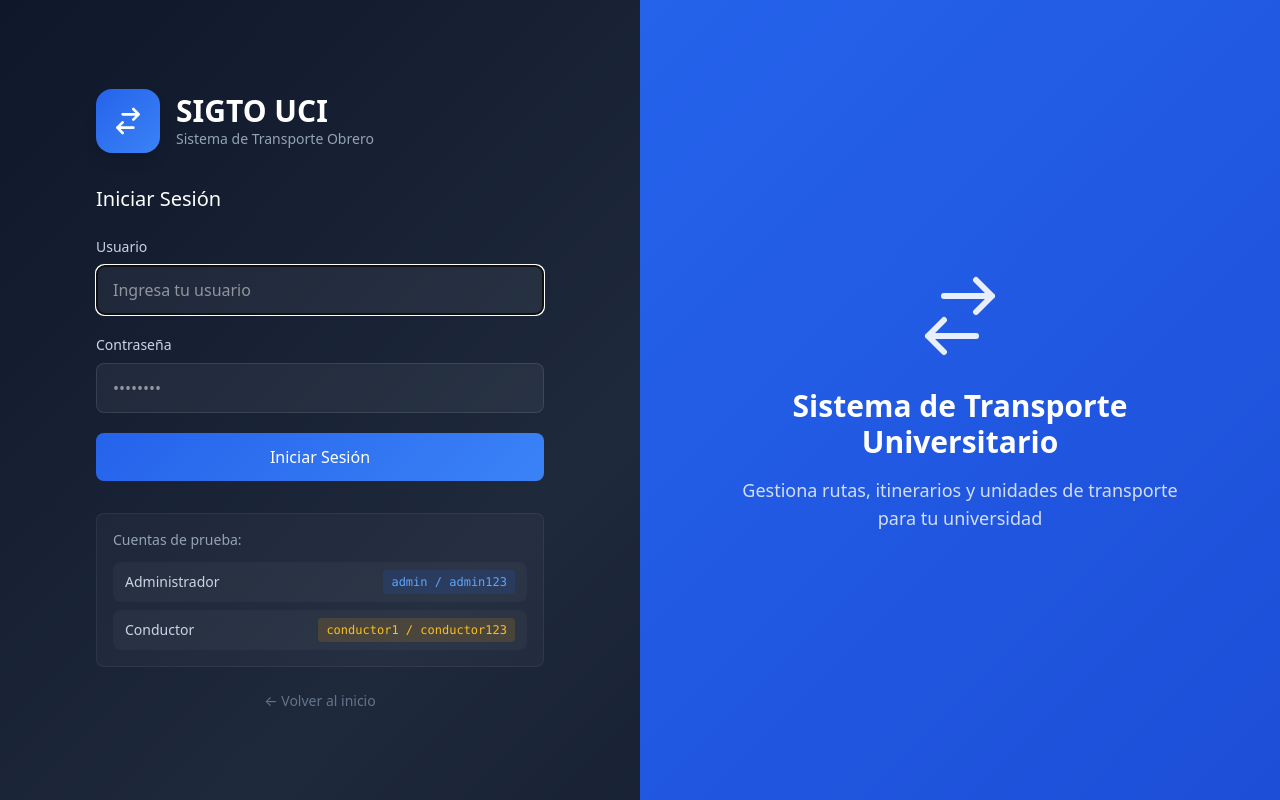
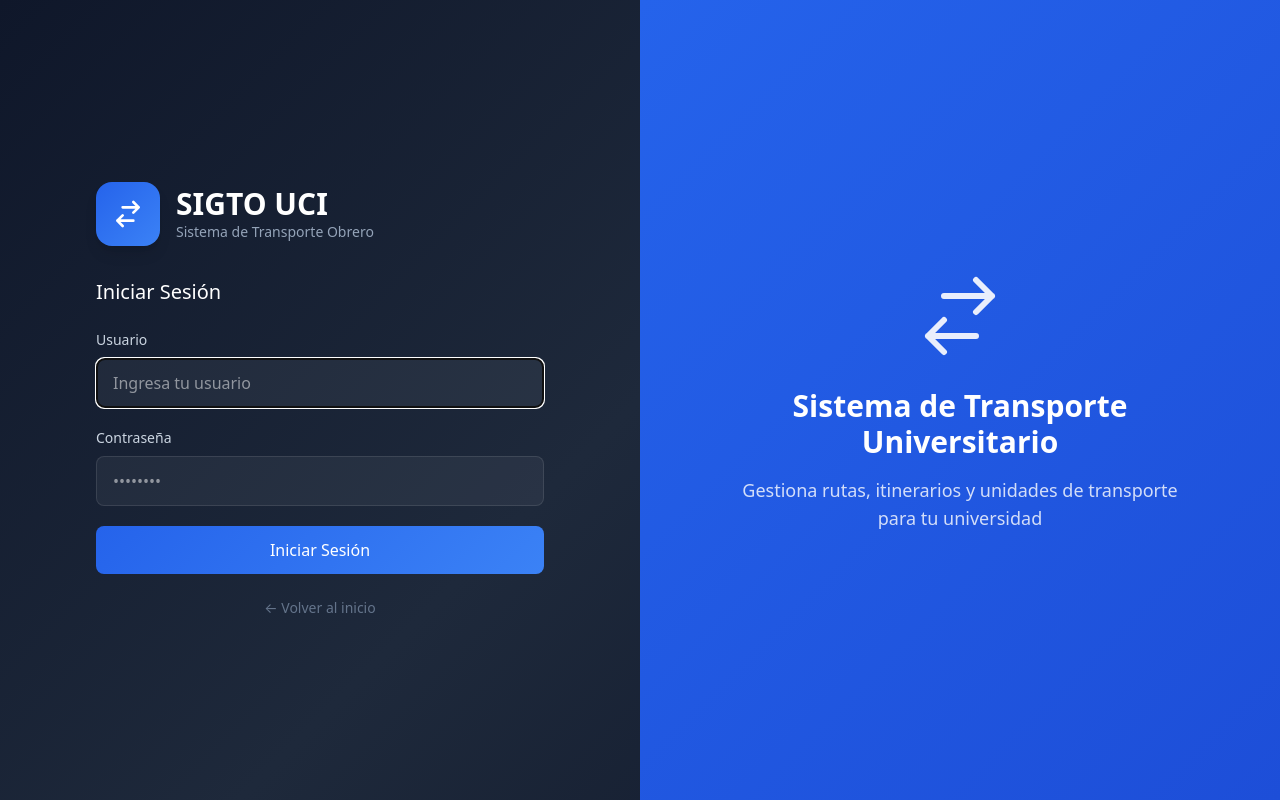
Before and after one commit to focusonmy/SIGTO-UCI, a React (Vite) app: page /login in a window 1280 px wide. Built offline with nearby package versions, Linux system fonts and the light colour scheme; no server answers.

Commit message:
Remove test credentials from login page (security fix)

```diff
--- a/src/pages/Login.jsx
+++ b/src/pages/Login.jsx
@@ -123,19 +123,7 @@ export default function Login() {
             </button>
           </form>
 
-          <div className="mt-8 p-4 rounded-lg" style={{ background: 'rgba(255,255,255,0.03)', border: '1px solid rgba(255,255,255,0.06)' }}>
-            <p className="text-sm font-medium mb-3" style={{ color: '#94a3b8' }}>Cuentas de prueba:</p>
-            <div className="space-y-2 text-sm">
-              <div className="flex items-center justify-between px-3 py-2 rounded-lg" style={{ background: 'rgba(255,255,255,0.03)' }}>
-                <span style={{ color: '#cbd5e1' }}>Administrador</span>
-                <code className="text-xs px-2 py-1 rounded" style={{ background: 'rgba(37,99,235,0.15)', color: '#60a5fa' }}>admin / admin123</code>
-              </div>
-              <div className="flex items-center justify-between px-3 py-2 rounded-lg" style={{ background: 'rgba(255,255,255,0.03)' }}>
-                <span style={{ color: '#cbd5e1' }}>Conductor</span>
-                <code className="text-xs px-2 py-1 rounded" style={{ background: 'rgba(245,158,11,0.15)', color: '#fbbf24' }}>conductor1 / conductor123</code>
-              </div>
-            </div>
-          </div>
+
 
           <a href="/" className="block mt-6 text-center text-sm transition-colors hover:text-gray-300 focus-visible:outline focus-visible:outline-2 focus-visible:outline-offset-2 focus-visible:outline-blue-400" style={{ color: '#64748b' }}>
             ← Volver al inicio
```
Also changed, not shown: 1 other file (tests, documents, lock files or other folders).
